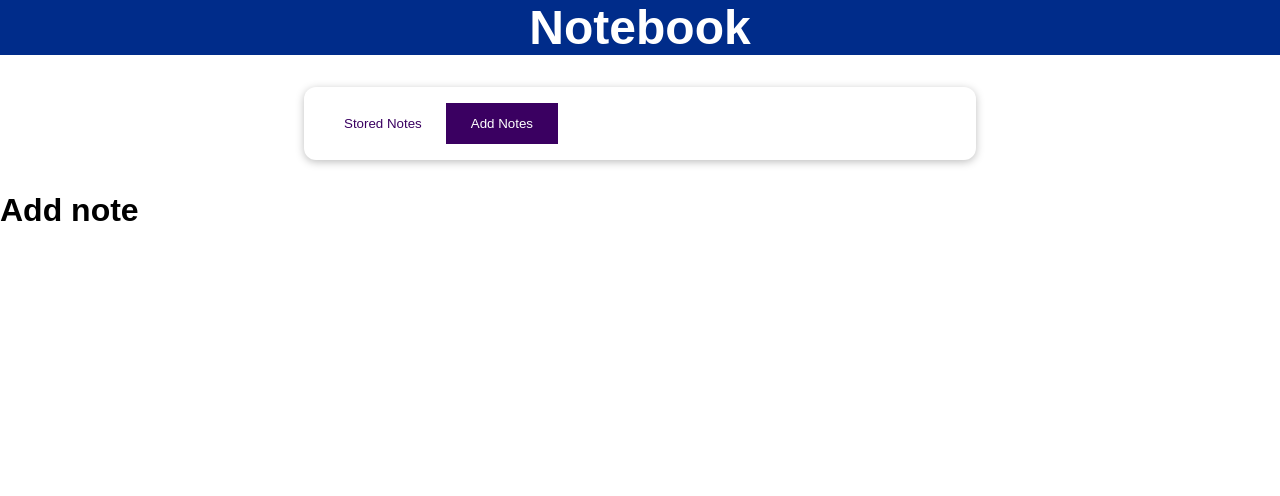
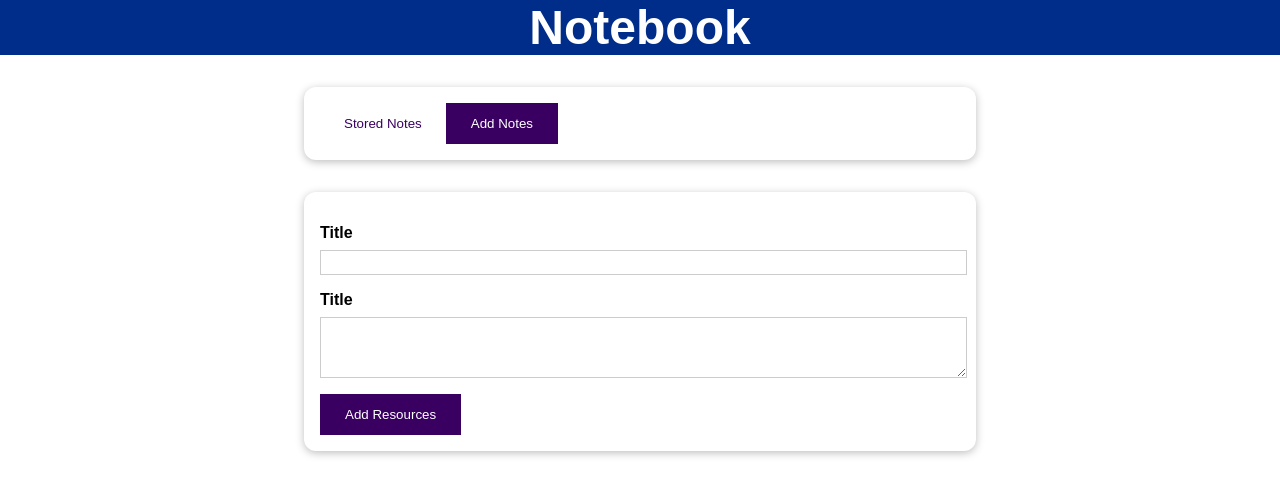
Before and after one commit to ArsenyKornilcev/notebook, a Vue app: page / in a window 1280 px wide. Both pictures are taken after a click on the button "Add Notes". Shown: the top 496 px of the page. Built offline with nearby package versions, Linux system fonts and the light colour scheme.

Commit message:
addResource component modification

```diff
--- a/src/components/learning-resources/AddResource.vue
+++ b/src/components/learning-resources/AddResource.vue
@@ -1,9 +1,55 @@
 <template>
-	<h1>Add note</h1>
+	<base-card>
+		<form action="">
+			<div class="form-control">
+				<label for="title">Title</label>
+				<input
+					type="text"
+					id="title"
+					name="title" />
+			</div>
+			<div class="form-control">
+				<label for="description">Title</label>
+				<textarea
+					name="description"
+					id="description"
+					rows="3"></textarea>
+			</div>
+		</form>
+		<div>
+			<base-button type="submit">Add Resources</base-button>
+		</div>
+	</base-card>
 </template>
 <script>
 	export default {
 		name: "AddResource",
 	};
 </script>
-<style></style>
+<style scoped>
+	label {
+		font-weight: bold;
+		display: block;
+		margin-bottom: 0.5rem;
+	}
+
+	input,
+	textarea {
+		display: block;
+		width: 100%;
+		font: inherit;
+		padding: 0.15rem;
+		border: 1px solid #ccc;
+	}
+
+	input:focus,
+	textarea:focus {
+		outline: none;
+		border-color: #3a0061;
+		background-color: #f7ebff;
+	}
+
+	.form-control {
+		margin: 1rem 0;
+	}
+</style>
--- a/src/components/learning-resources/StoredResource.vue
+++ b/src/components/learning-resources/StoredResource.vue
@@ -20,4 +20,12 @@
 		inject: ["resources"],
 	};
 </script>
-<style></style>
+<style scoped>
+	ul {
+		list-style: none;
+		margin: 0;
+		padding: 0;
+		margin: auto;
+		max-width: 40rem;
+	}
+</style>
```
